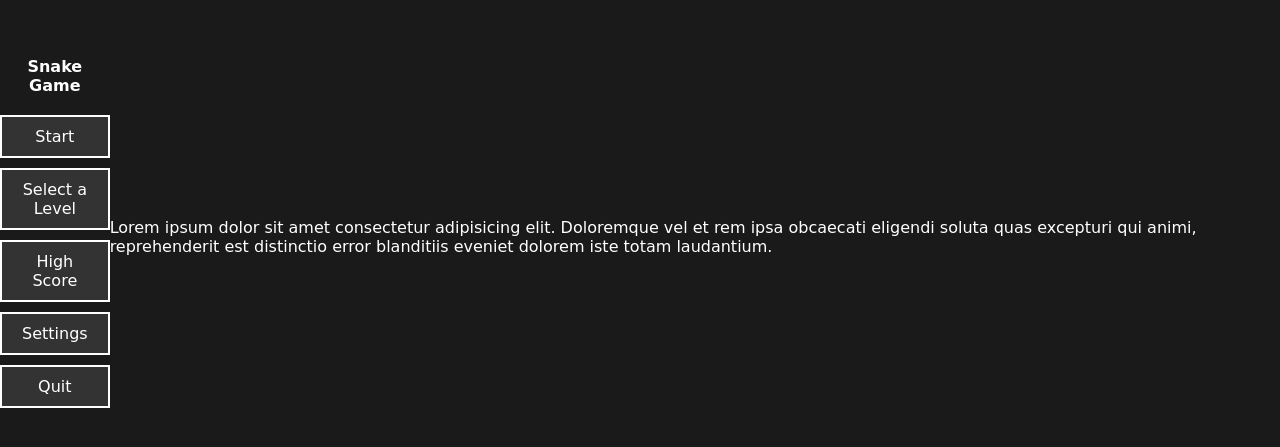
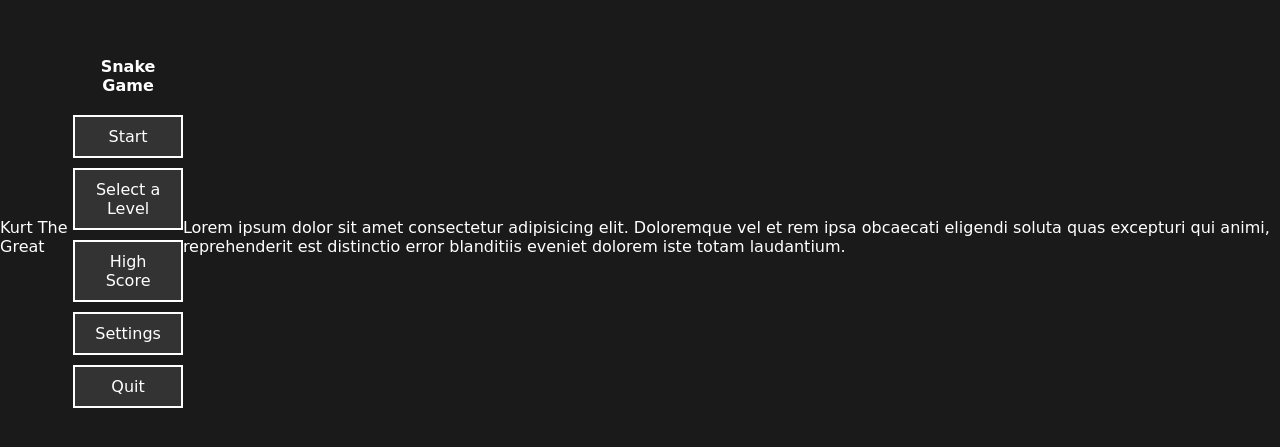
Before and after one commit to PinkOsus/SnakeGame, a plain HTML site: page index.html in a window 1280 px wide. Shown: the part 163-610 px from the top of the page. Drawn offline with Linux system fonts and the light colour scheme.

Commit message:
- add somethin great

```diff
--- a/index.html
+++ b/index.html
@@ -9,6 +9,7 @@
   <title>SNAKE GAME Φ</title>
 </head>
 <body>
+  <p>Kurt The Great</p>
   <div class="container">
     <h1 class="pixel-text">Snake Game</h1>
     <div class="menu">
```
